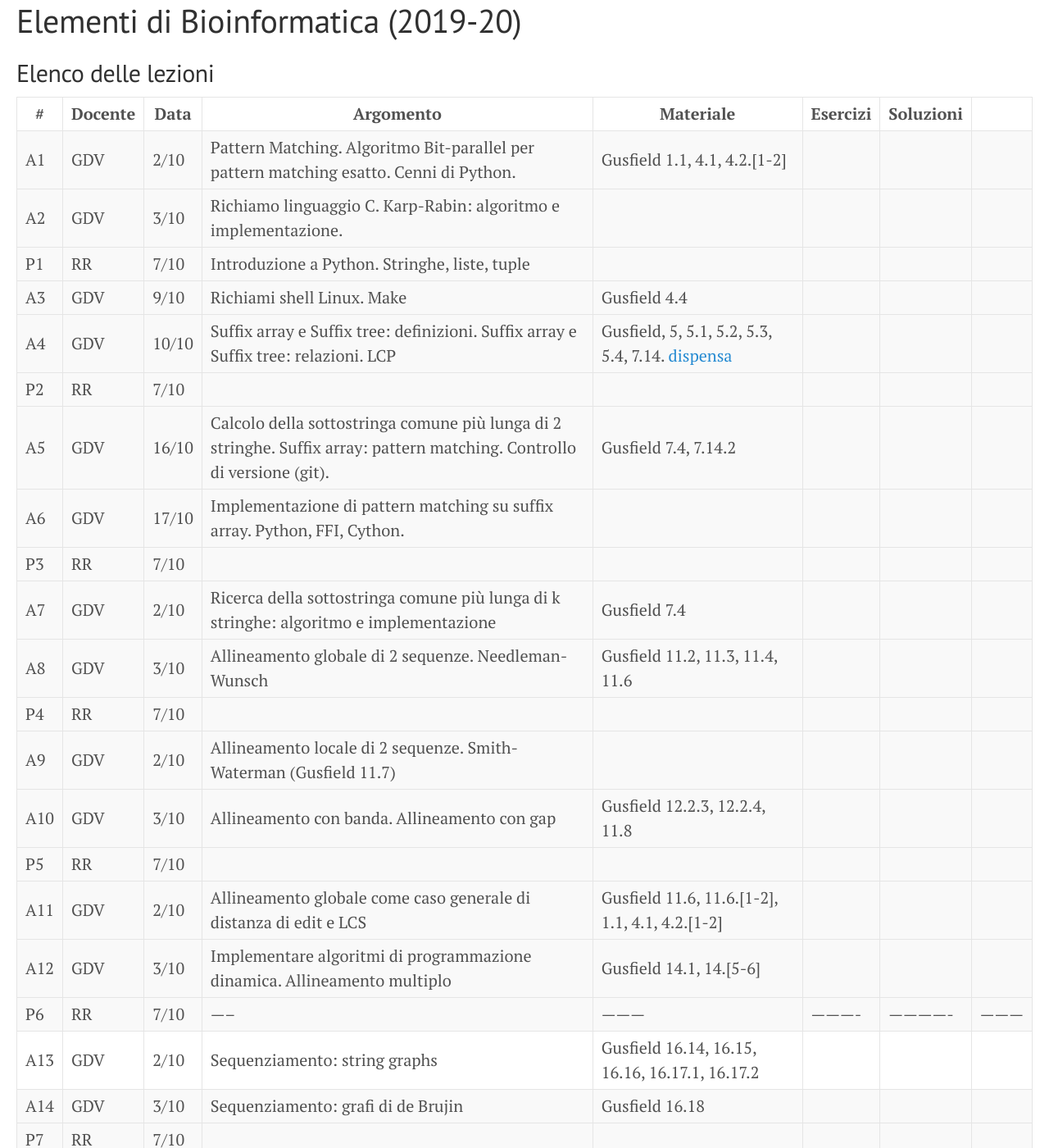
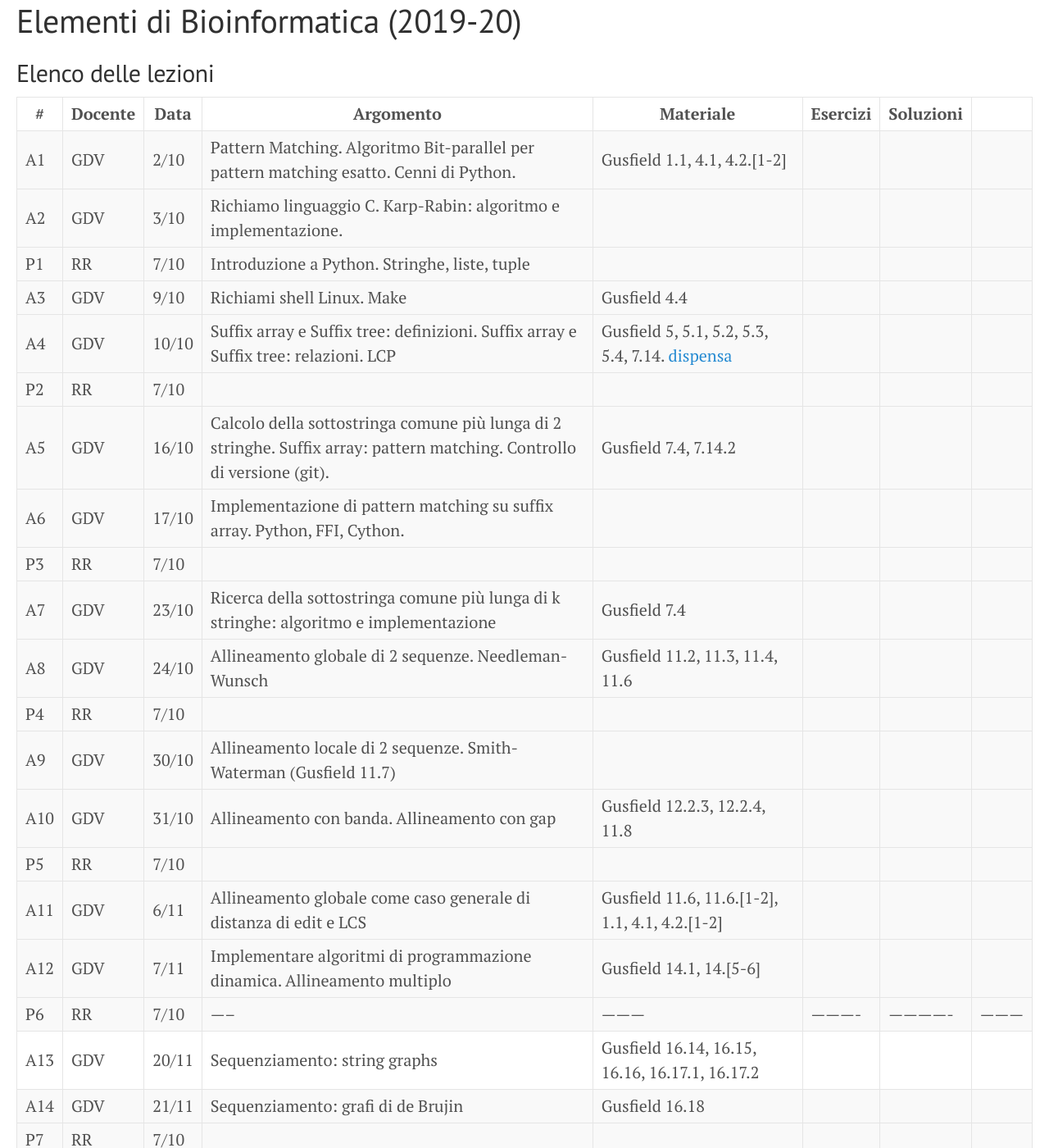
Before and after one commit to bioinformatica-corso/lezioni, a Jekyll site: the page built from docs/index.md, in a window 1280 px wide and 1400 px high. Shown: the whole window at 82% size. Built offline with Jekyll 4.4.1, drawn with Linux system fonts in a browser that asks for light colours; some of the changed text lies outside the part shown.

Commit message:
Date fissate

```diff
--- a/docs/index.md
+++ b/docs/index.md
@@ -16,7 +16,7 @@ title: Elementi di Bioinformatica (2019-20)
 | --  | ---     | ----- | ---------                                                                                                               | ----------                                                                                                      | ------------- | --------- |
 | A3  | GDV     | 9/10  | Richiami shell Linux. Make                                                                                              | Gusfield 4.4                                                                                                    |               |           |
 | --  | ---     | ----- | ---------                                                                                                               | ----------                                                                                                      | ------------- | --------- |
-| A4  | GDV     | 10/10 | Suffix array e Suffix tree: definizioni. Suffix array e Suffix tree: relazioni. LCP                                     | Gusfield, 5, 5.1, 5.2, 5.3, 5.4, 7.14. [dispensa](http://courses.csail.mit.edu/6.851/spring12/lectures/L16.pdf) |               |           |
+| A4  | GDV     | 10/10 | Suffix array e Suffix tree: definizioni. Suffix array e Suffix tree: relazioni. LCP                                     | Gusfield 5, 5.1, 5.2, 5.3, 5.4, 7.14. [dispensa](http://courses.csail.mit.edu/6.851/spring12/lectures/L16.pdf) |               |           |
 | --  | ---     | ----- | ---------                                                                                                               | ----------                                                                                                      | ------------- | --------- |
 | P2  | RR      | 7/10  |                                                                                                                         |                                                                                                                 |               |           |
 | --  | ---     | ----- | ---------                                                                                                               | ----------                                                                                                      | ------------- | --------- |
@@ -26,36 +26,36 @@ title: Elementi di Bioinformatica (2019-20)
 | --  | --      | ----- | ---------                                                                                                               | ----------                                                                                                      | ------------- | --------- |
 | P3  | RR      | 7/10  |                                                                                                                         |                                                                                                                 |               |           |
 | --  | ---     | ----- | ---------                                                                                                               | ----------                                                                                                      | ------------- | --------- |
-| A7  | GDV     | 2/10  | Ricerca della sottostringa comune più lunga di k stringhe: algoritmo e implementazione                                  | Gusfield 7.4                                                                                                    |               |           |
+| A7  | GDV     | 23/10  | Ricerca della sottostringa comune più lunga di k stringhe: algoritmo e implementazione                                  | Gusfield 7.4                                                                                                    |               |           |
 | --  | ---     | ----- | ---------                                                                                                               | ----------                                                                                                      | ------------- | --------- |
-| A8  | GDV     | 3/10  | Allineamento globale di 2 sequenze. Needleman-Wunsch                                                                    | Gusfield 11.2, 11.3, 11.4, 11.6                                                                                 |               |           |
+| A8  | GDV     | 24/10  | Allineamento globale di 2 sequenze. Needleman-Wunsch                                                                    | Gusfield 11.2, 11.3, 11.4, 11.6                                                                                 |               |           |
 | --  | ---     | ----- | ---------                                                                                                               | ----------                                                                                                      | ------------- | --------- |
 | P4  | RR      | 7/10  |                                                                                                                         |                                                                                                                 |               |           |
 | --  | ---     | ----- | ---------                                                                                                               | ----------                                                                                                      | ------------- | --------- |
-| A9  | GDV     | 2/10  | Allineamento locale di 2 sequenze. Smith-Waterman (Gusfield 11.7)                                                       |                                                                                                                 |               |           |
+| A9  | GDV     | 30/10  | Allineamento locale di 2 sequenze. Smith-Waterman (Gusfield 11.7)                                                       |                                                                                                                 |               |           |
 | --  | ---     | ----- | ---------                                                                                                               | ----------                                                                                                      | ------------- | --------- |
-| A10 | GDV     | 3/10  | Allineamento con banda. Allineamento con gap                                                                            | Gusfield 12.2.3, 12.2.4, 11.8                                                                                   |               |           |
+| A10 | GDV     | 31/10  | Allineamento con banda. Allineamento con gap                                                                            | Gusfield 12.2.3, 12.2.4, 11.8                                                                                   |               |           |
 | --  | ---     | ----- | ---------                                                                                                               | ----------                                                                                                      | ------------- | --------- |
 | P5  | RR      | 7/10  |                                                                                                                         |                                                                                                                 |               |           |
 | --  | ---     | ----- | ---------                                                                                                               | ----------                                                                                                      | ------------- | --------- |
-| A11 | GDV     | 2/10  | Allineamento globale come caso generale di distanza di edit e LCS                                                       | Gusfield 11.6, 11.6.[1-2], 1.1, 4.1, 4.2.[1-2]                                                                  |               |           |
+| A11 | GDV     | 6/11  | Allineamento globale come caso generale di distanza di edit e LCS                                                       | Gusfield 11.6, 11.6.[1-2], 1.1, 4.1, 4.2.[1-2]                                                                  |               |           |
 | --  | ---     | ----- | ---------                                                                                                               | ----------                                                                                                      | ------------- | --------- |
-| A12 | GDV     | 3/10  | Implementare algoritmi di programmazione dinamica. Allineamento multiplo                                                | Gusfield 14.1, 14.[5-6]                                                                                         |               |           |
+| A12 | GDV     | 7/11  | Implementare algoritmi di programmazione dinamica. Allineamento multiplo                                                | Gusfield 14.1, 14.[5-6]                                                                                         |               |           |
 | --  | ---     | ----- | ---------                                                                                                               | ----------                                                                                                      | ------------- | --------- |
 | P6  | RR      | 7/10  |                                                                                                                         ----- | ---------                                                                                                               | ----------                                                                                                      | ------------- | --------- |
-| A13 | GDV     | 2/10  | Sequenziamento: string graphs | Gusfield 16.14, 16.15, 16.16, 16.17.1, 16.17.2
+| A13 | GDV     | 20/11  | Sequenziamento: string graphs | Gusfield 16.14, 16.15, 16.16, 16.17.1, 16.17.2
 | -- | ---     | ----- | ---------                                                                                                               | ----------                                                                                                      | ------------- | --------- |
-| A14 | GDV     | 3/10  | Sequenziamento: grafi di de Brujin | Gusfield 16.18
+| A14 | GDV     | 21/11  | Sequenziamento: grafi di de Brujin | Gusfield 16.18
 | -- | ---     | ----- | ---------                                                                                                               | ----------                                                                                                      | ------------- | --------- |
 | P7 | RR      | 7/10  |
 |----- | ---------                                                                                                               | ----------                                                                                                      | ------------- | --------- |
-| A15 | GDV     | 2/10  | Filogenesi basata su caratteri | Gusfield 17.3, 17.6.1. Jones&Pevzner Capitolo 10
+| A15 | GDV     | 27/11  | Filogenesi basata su caratteri | Gusfield 17.3, 17.6.1. Jones&Pevzner Capitolo 10
 | -- | ---     | ----- | ---------                                                                                                               | ----------                                                                                                      | ------------- | --------- |
-| A16 | GDV     | 3/10  | Filogenesi basata su distanze. Neighbor-joining.  | Gusfield 17.1 17.2 17.4
+| A16 | GDV     | 28/11  | Filogenesi basata su distanze. Neighbor-joining.  | Gusfield 17.1 17.2 17.4
 | -- | ---     | ----- | ---------                                                                                                               | ----------                                                                                                      | ------------- | --------- |
 | P8 | RR      | 7/10  |
 | -- | ---     | ----- | ---------                                                                                                               | ----------                                                                                                      | ------------- | --------- |
-| A17 | GDV     | 2/10  | Modelli di evoluzione. Max likelihood. | Felsenstein X.2, X.8
+| A17 | GDV     | 4/12  | Modelli di evoluzione. Max likelihood. | Felsenstein X.2, X.8
 | -- | ---     | ----- | ---------                                                                                                               | ----------                                                                                                      | ------------- | --------- |
 | P9 | RR      | 7/10  |
 | -- | ---     | ----- | ---------                                                                                                               | ----------                                                                                                      | ------------- | --------- |
```
